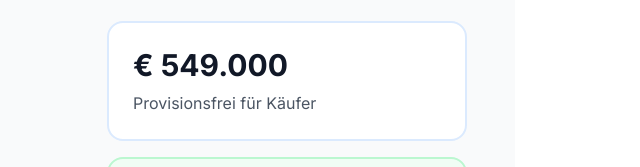
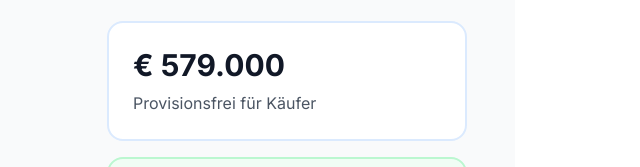
Before and after one commit to andreasbrzoza-ctrl/hauszuverkaufen, a plain HTML site: page index.html in a window 1280 px wide. Shown: the part 8433-8600 px from the top of the page, 549-1189 px from the left. Drawn offline with nearby package versions, Linux system fonts and the light colour scheme.

Commit message:
Update index.html

```diff
--- a/index.html
+++ b/index.html
@@ -3,7 +3,7 @@
  <head>
   <meta charset="UTF-8">
   <meta name="viewport" content="width=device-width, initial-scale=1.0">
-  <title>Traumhaus zum Verkauf | Modernes Einfamilienhaus</title>
+  <title>Haus zum Verkauf | Modernes Einfamilienhaus</title>
   <script src="https://cdn.tailwindcss.com"></script>
   <style>
         @import url('https://fonts.googleapis.com/css2?family=Inter:wght@300;400;500;600;700&display=swap');
@@ -613,7 +613,7 @@
         <h3 class="text-2xl font-semibold mb-6">Kaufpreis</h3>
         <div class="bg-white rounded-2xl p-6 border-2 border-blue-100 mb-4">
          <div class="text-3xl font-bold text-gray-900 mb-2">
-          € 549.000
+          € 579.000
          </div>
          <p class="text-gray-600">Provisionsfrei für Käufer</p>
         </div>
```
